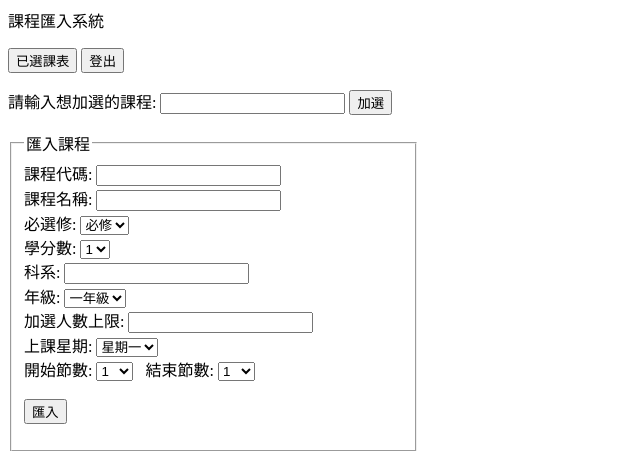
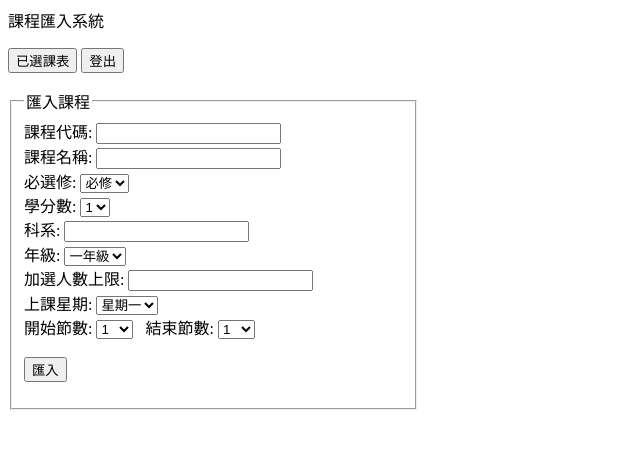
Before and after one commit to ChiWenKo/PHP, a PHP site: page /import.php in a window 1280 px wide. Shown: the top 451 px of the page, without its empty margins (0-640 px from the left). Run offline with PHP 8.4, Linux system fonts and the light colour scheme.

Commit message:
Update import.php
Fix UI display error

```diff
--- a/soft_mid/import.php
+++ b/soft_mid/import.php
@@ -2,10 +2,7 @@
 課程匯入系統<p>
 <a href="action1.php"><button>已選課表</button></a>
 <a href = "logout.php"><button>登出</button></a><p>
-<form name="table3" method="post" action="action3.php">
-請輸入想加選的課程: <input name ="enter_c_id">
-<input type="submit" value="加選">
-</form>
+
 
 <fieldset style="width: 30%;">
 	<legend>匯入課程</legend>
```
